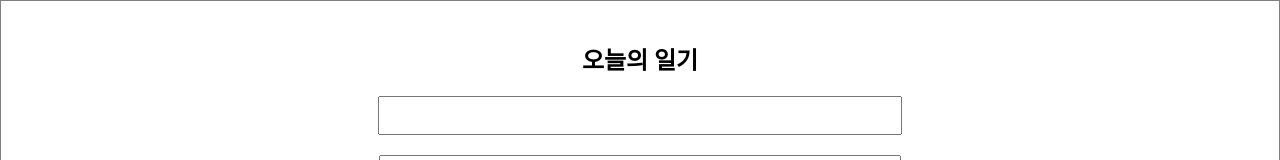
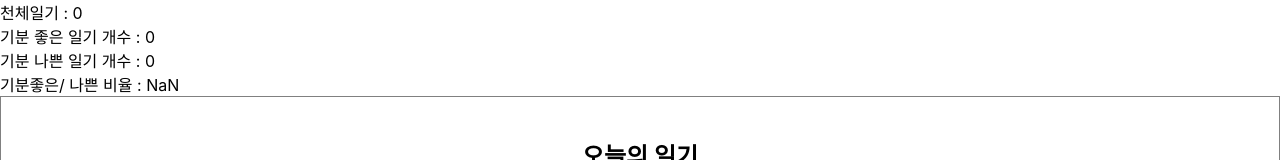
Before and after one commit to ugyeong0u0/diary_clone, a React (Create React App) app: page / in a window 1280 px wide. Shown: the top 160 px of the page. Built offline with nearby package versions, Linux system fonts and the light colour scheme; no server answers.

Commit message:
[Feat] : useMemo

```diff
--- a/src/App.js
+++ b/src/App.js
@@ -2,7 +2,7 @@
 import "./App.css";
 import DiaryEditor from "./DiaryEditor";
 import DiaryList from "./DiraryList";
-import { useEffect, useRef, useState } from "react";
+import { useEffect, useMemo, useRef, useState } from "react";
 import LifeCycle from "./LifeCycle";
 
 // 데이터 객체를 리스트로
@@ -88,9 +88,23 @@
     );
   };
 
+  // 개수 변화가 있으면 감정 재분류
+  const getDiaryAnalysis = useMemo(() => {
+    console.log("일기 분석 시작");
+    const goodCount = data.filter((it) => it.emotion >= 3).length;
+    const badCount = data.length - goodCount;
+    const goodRatio = (goodCount / badCount) * 100;
+    return { goodCount, badCount, goodRatio };
+  }, [data.length]);
+  const { goodCount, badCount, goodRatio } = getDiaryAnalysis;
+
   return (
     <div className="App">
       {/* <LifeCycle /> */}
+      <div>천체일기 : {data.length}</div>
+      <div>기분 좋은 일기 개수 : {goodCount}</div>
+      <div>기분 나쁜 일기 개수 : {badCount}</div>
+      <div>기분좋은/ 나쁜 비율 : {goodRatio}</div>
       <DiaryEditor onCreate={onCreate} />
       <DiaryList onEdit={onEdit} onDelete={onDelete} diaryList={data} />
     </div>
--- a/src/DiaryEditor.js
+++ b/src/DiaryEditor.js
@@ -39,6 +39,7 @@
       emotion: 1,
     }); // 값 초기화
   };
+
   return (
     <div className="DiaryEditor">
       <h2>오늘의 일기</h2>
```
